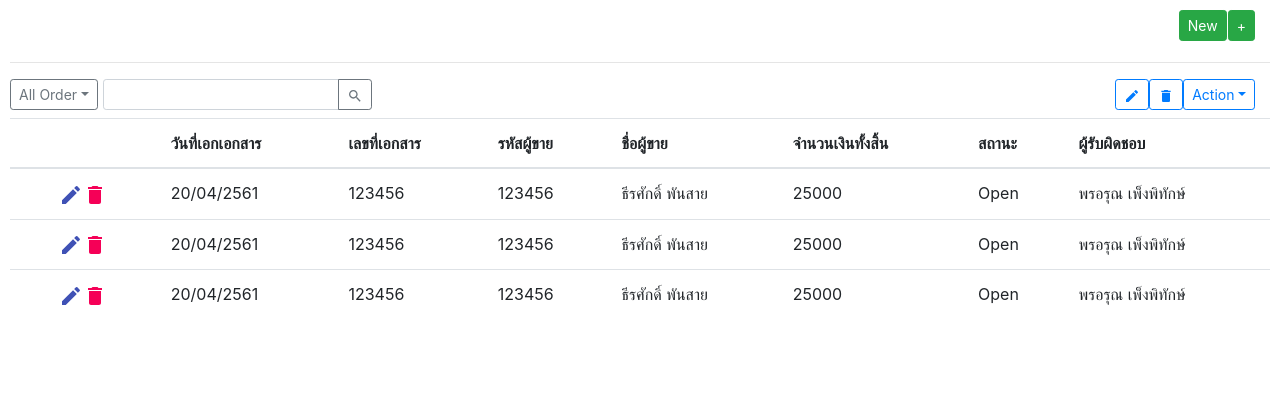
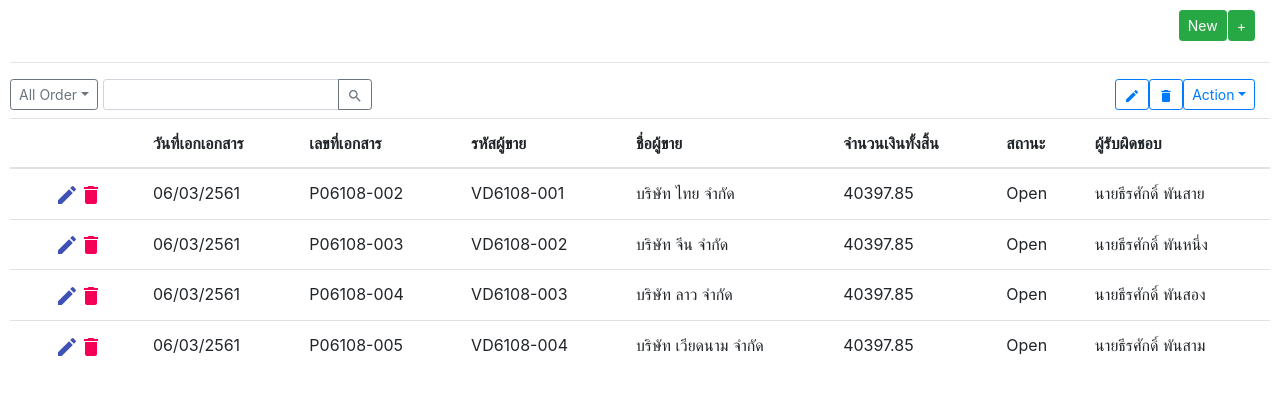
Before and after one commit to theerasak555/Workshop-CRUD, a React (Create React App) app: page / in a window 1280 px wide. Shown: the top 394 px of the page. Built offline with nearby package versions, Linux system fonts and the light colour scheme.

Commit message:
update state input

```diff
--- a/package.json
+++ b/package.json
@@ -12,6 +12,7 @@
     "react": "^17.0.2",
     "react-bootstrap": "^1.5.2",
     "react-dom": "^17.0.2",
+    "react-router": "^5.2.0",
     "react-router-dom": "^5.2.0",
     "react-scripts": "4.0.3",
     "web-vitals": "^1.1.1"
--- a/src/App.js
+++ b/src/App.js
@@ -5,17 +5,19 @@ import Home from './Components/Home/Home.js'
 import Delete from './Components/Delete/Delete.js'
 import Form from './Components/Form/Form.js'
 import {OrderProvider} from './Components/OrderContext/OrderContext.js'
+import {ProductProvider} from './Components/ProductContext/ProductContext.js'
 
 function App() {
   return (
     <OrderProvider>
+      <ProductProvider>
     <div className="App">
       <Router>
         <Switch>
         <Route path = "/form/basicdata">
             <Form/>
           </Route>
-        <Route path = "/delete/:id">
+        <Route path = "/delete/:Order_id">
             <Delete/>
           </Route>
           <Route path = "/">
@@ -24,6 +26,7 @@ function App() {
         </Switch>
       </Router>
     </div>
+    </ProductProvider>
     </OrderProvider>
   );
 }
--- a/src/Components/Create/Create.js
+++ b/src/Components/Create/Create.js
@@ -17,9 +17,9 @@ const Create = () => {
 
         <nav>
             <ul>
-                <Createitem item="Basic Data" tolink="/form/basicdata"></Createitem>
-                <Createitem item="Data" tolink="data"></Createitem>
-                <Createitem item={"Note&Attachment"} tolink={"Note&Attachment"}></Createitem>
+                <Createitem item="Basic Data" to="/form/basicdata"></Createitem>
+                <Createitem item="Data" to="data"></Createitem>
+                <Createitem item={"Note&Attachment"} to={"Note&Attachment"}></Createitem>
             </ul>
         </nav>
         </div>
--- a/src/Components/Create/Createitem.js
+++ b/src/Components/Create/Createitem.js
@@ -2,10 +2,10 @@ import React from 'react';
 import {Link} from "react-router-dom";
 import './Create.css'
 
-const Createitem = ({item,tolink}) => {
+const Createitem = ({item,to}) => {
     return (
         <li id={item}>
-            <Link to={tolink}>{item}</Link>
+            <Link to={to}>{item}</Link>
         </li>
     );
 };
--- a/src/Components/Delete/Delete.js
+++ b/src/Components/Delete/Delete.js
@@ -7,11 +7,11 @@ import './Delete.css'
 
 const Delete = () => {
     const [orders,setOrders] = useContext(OrderContext);
-    const {id} =useParams();
+    const {Order_id} =useParams();
   console.log(orders);
 
-    const deleteORder = (id) =>{
-    const order = orders.filter(order => order.id != id);
+    const deleteORder = (Order_id) =>{
+    const order = orders.filter(order => order.Order_id !== Order_id);
         setOrders(order)
 }
     return (
@@ -22,7 +22,7 @@ const Delete = () => {
         <Modal.Footer>
           <Link to="/">
             <Button className="delete__btn" variant="info">ยกเลิก</Button>{" "}
-            <Button onClick={()=> deleteORder(id)} variant="danger">
+            <Button onClick={()=> deleteORder(Order_id)} variant="danger">
               ลบ
             </Button>
           </Link>
--- a/src/Components/Home/Home.js
+++ b/src/Components/Home/Home.js
@@ -5,10 +5,13 @@ import EditIcon from '@material-ui/icons/Edit';
 import SearchIcon from '@material-ui/icons/Search';
 import { Button, Table, Dropdown, DropdownButton, ButtonGroup, InputGroup, FormControl } from 'react-bootstrap'
 import './Home.css'
-import { OrderContext } from '../OrderContext/OrderContext.js'
+import { OrderContext} from '../OrderContext/OrderContext.js'
+import {ProductContext} from '../ProductContext/ProductContext.js'
 
 const Home = () => {
     const [orders, setOrders] = useContext(OrderContext);
+    const [products,setProducts] =useContext(ProductContext);
+
     return (
         <div className="home">
             <div className="top-menu">
@@ -90,15 +93,15 @@ const Home = () => {
                             <tr key={order.id}>
                                 <td></td>
                                 <td><EditIcon color="primary"/>
-                                    <Link to={"/delete/" + order.id}><DeleteIcon color="secondary"/></Link>
+                                    <Link to={"/delete/" + order.Order_id}><DeleteIcon color="secondary"/></Link>
                                 </td>
-                                <td>{order.date}</td>
-                                <td>{order.no}</td>
-                                <td>{order.codesale}</td>
-                                <td>{order.salename}</td>
-                                <td>{order.totalprice}</td>
-                                <td>{order.status}</td>
-                                <td>{order.dename}</td>
+                                <td>{order.Inform_date}</td>
+                                <td>{order.Inform_id}</td>
+                                <td>{order.Sale_id}</td>
+                                <td>{order.Sale_name}</td>
+                                <td >{order.total}</td>
+                                <td>{order.Status}</td>
+                                <td>{order.Contract}</td>
                             </tr>
                         )}
                     </tbody>
--- a/src/Components/OrderContext/OrderContext.js
+++ b/src/Components/OrderContext/OrderContext.js
@@ -4,10 +4,71 @@ export const OrderContext = createContext();
 
 export const OrderProvider = (props) => {
 
-    const [orders, setOrders] = useState([
-        {id:1,date:"20/04/2561",no:"123456",codesale:"123456",salename:"ธีรศักดิ์ พันสาย",totalprice:25000,status:"Open",dename:"พรอรุณ เพ็งพิทักษ์"},
-        {id:2,date:"20/04/2561",no:"123456",codesale:"123456",salename:"ธีรศักดิ์ พันสาย",totalprice:25000,status:"Open",dename:"พรอรุณ เพ็งพิทักษ์"},
-        {id:3,date:"20/04/2561",no:"123456",codesale:"123456",salename:"ธีรศักดิ์ พันสาย",totalprice:25000,status:"Open",dename:"พรอรุณ เพ็งพิทักษ์"}
+  const [orders, setOrders] = useState([
+    {
+      id: "1",
+      Order_id: "60108-001",
+      Sale_id: "VD6108-001",
+      Inform_id: "P06108-002",
+      Inform_date: "06/03/2561",
+      Sale_name: "บริษัท ไทย จำกัด",
+      Want_date: "7",
+      End_date: "13/06/2561",
+      Contract: "นายธีรศักดิ์ พันสาย",
+      Credit: "15",
+      Sent_date: "13/08/2561",
+      Bill: "QU6108-001",
+      Status: "Open",
+      total: "40397.85"
+    },
+    {
+      id: "2",
+      Order_id: "60108-002",
+      Sale_id: "VD6108-002",
+      Inform_id: "P06108-003",
+      Inform_date: "06/03/2561",
+      Sale_name: "บริษัท จีน จำกัด",
+      Want_date: "7",
+      End_date: "13/06/2561",
+      Contract: "นายธีรศักดิ์ พันหนึ่ง",
+      Credit: "15",
+      Sent_date: "13/08/2562",
+      Bill: "QU6108-002",
+      Status: "Open",
+      total: "40397.85"
+    },
+    {
+      id: "3",
+      Order_id: "60108-003",
+      Sale_id: "VD6108-003",
+      Inform_id: "P06108-004",
+      Inform_date: "06/03/2561",
+      Sale_name: "บริษัท ลาว จำกัด",
+      Want_date: "7",
+      End_date: "13/06/2561",
+      Contract: "นายธีรศักดิ์ พันสอง",
+      Credit: "15",
+      Sent_date: "13/08/2563",
+      Bill: "QU6108-003",
+      Status: "Open",
+      total: "40397.85"
+    },
+    {
+      id: "4",
+      Order_id: "60108-004",
+      Sale_id: "VD6108-004",
+      Inform_id: "P06108-005",
+      Inform_date: "06/03/2561",
+      Sale_name: "บริษัท เวียดนาม จำกัด",
+      Want_date: "7",
+      End_date: "13/06/2561",
+      Contract: "นายธีรศักดิ์ พันสาม",
+      Credit: "15",
+      Sent_date: "13/08/2564",
+      Bill: "QU6108-004",
+      Status: "Open",
+      total: "40397.85"
+    }
   ]);
 
   return (
--- /dev/null
+++ b/src/Components/ProductContext/ProductContext.js
@@ -0,0 +1,37 @@
+import React, { useState, createContext } from "react";
+
+export const ProductContext = createContext();
+
+export const ProductProvider = (props) => {
+
+    const [products, setProducts] = useState([
+        {
+            "Product_id": "IC6108-028",
+            "Product_name": "HP DESKJET INK",
+            "Unit": "UNT-06",
+            "Store": "001",
+            "Where_store": "01",
+            "Quantity": "5",
+            "Unit_Price": "3190.00",
+            "Discount": "@50",
+            "Price": "15700.00"
+        },
+        {
+            "Product_id": "IC6108-029",
+            "Product_name": "HP DESKJET INK",
+            "Unit": "UNT-07",
+            "Store": "001",
+            "Where_store": "01",
+            "Quantity": "5",
+            "Unit_Price": "5290.00",
+            "Discount": "200",
+            "Price": "26250.00"
+        }
+  ]);
+
+  return (
+    <ProductContext.Provider value={[products, setProducts]}>
+      {props.children}
+    </ProductContext.Provider>
+  );
+};
```
Also changed, not shown: src/Components/Basicdata/Basicdata.js (+5 -3 lines), src/Components/OrderContext/OrderContext.css (deleted).
